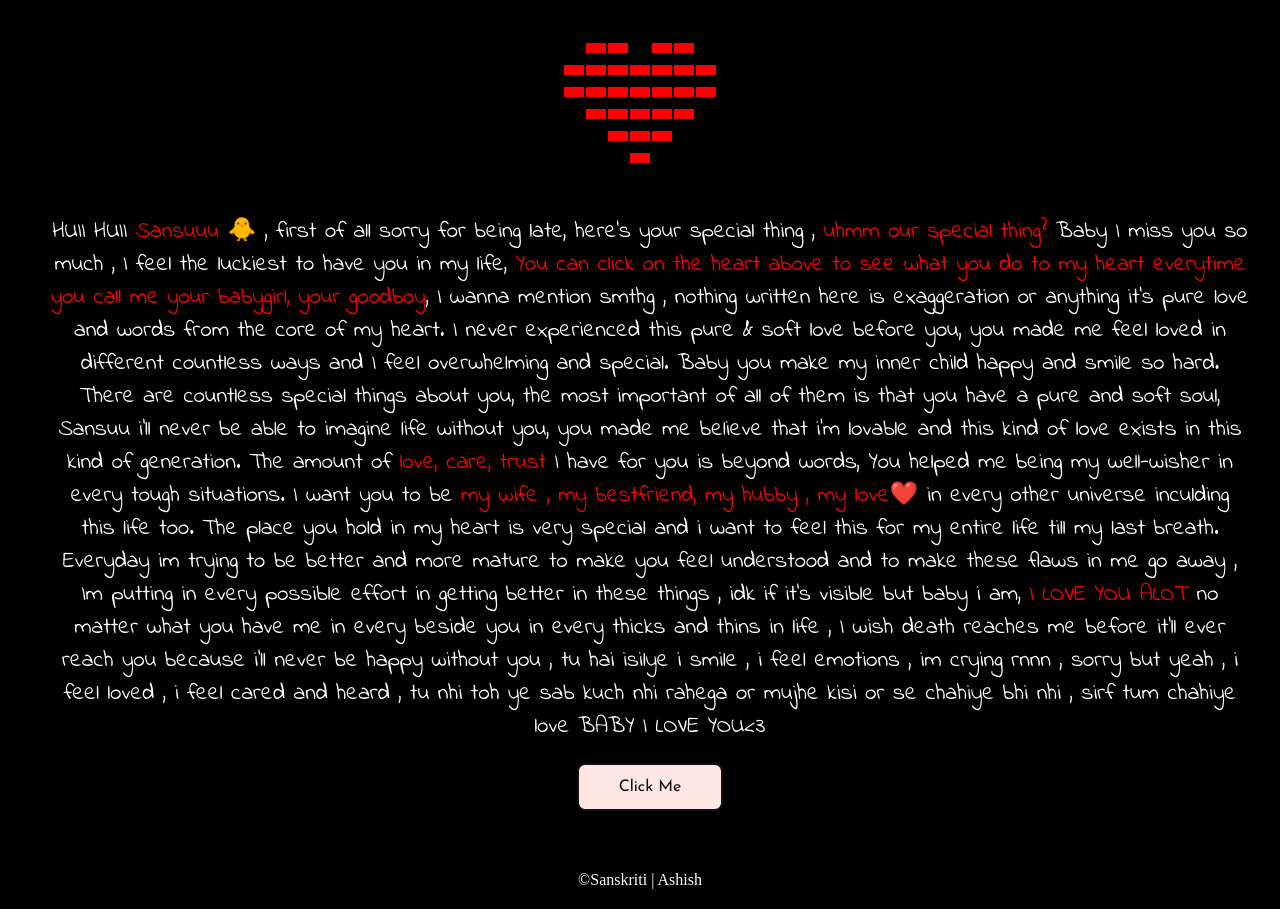
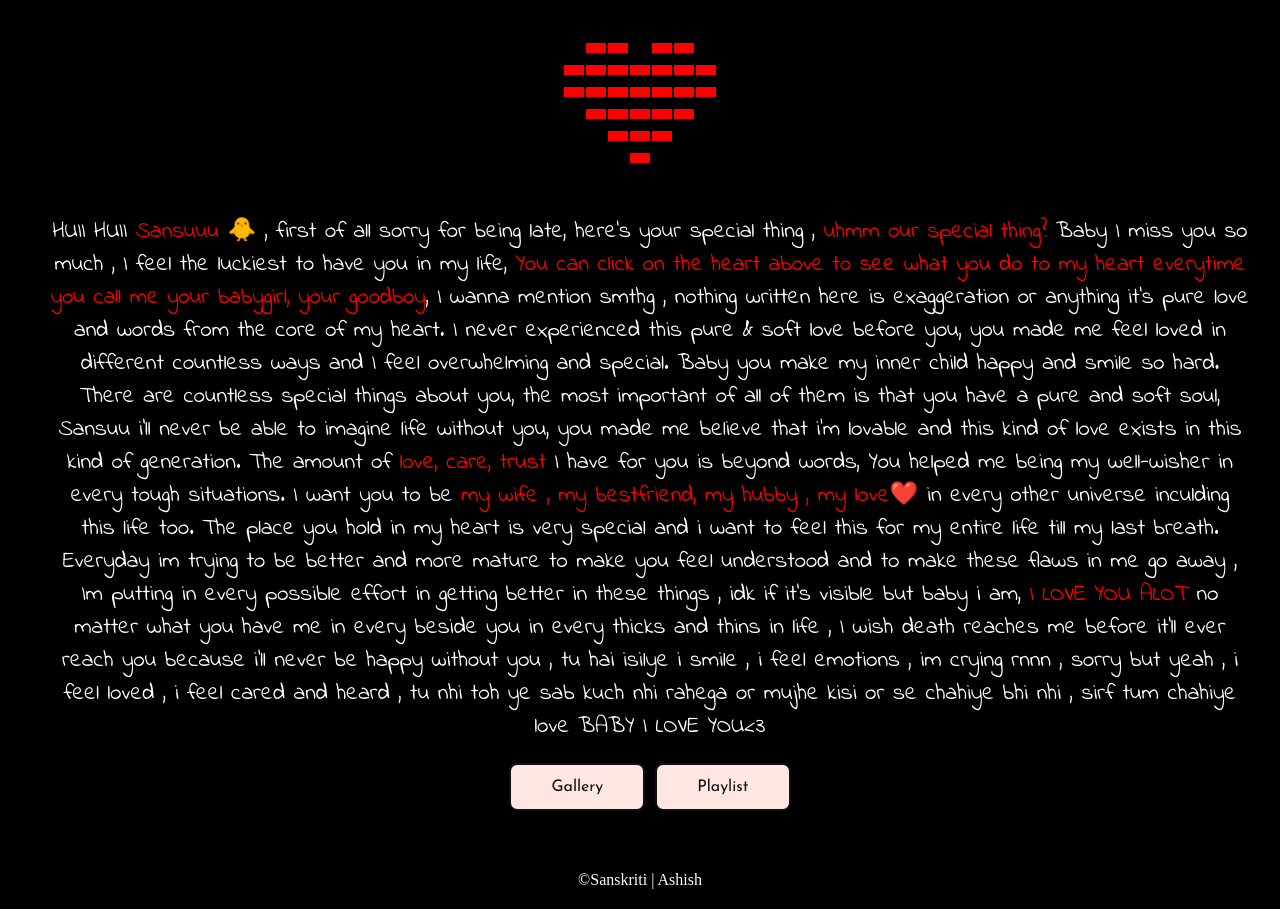
Before and after one commit to 0day-Ashish/sanskriti, a plain HTML site: page page1.html in a window 1280 px wide. Shown: the part 693-1602 px from the top of the page. Drawn offline with Linux system fonts and the light colour scheme; a web font is replaced by a local one.

Commit message:
playlist added

```diff
--- a/page1.css
+++ b/page1.css
@@ -174,6 +174,7 @@ h2 {
     justify-content: center;
     width: 100%;
     margin-top: 20px;
+    gap: 10px;
 }
 
 .button {
--- a/page1.html
+++ b/page1.html
@@ -54,7 +54,8 @@
 
 
         <div class="button-container">
-            <a href="photos.html" class="button">Click Me</a>
+            <a href="photos.html" class="button">Gallery</a>
+            <a href="https://open.spotify.com/playlist/16QoDZ0Smja69jGjvSCa2Y" class="button">Playlist</a>
         </div>
         </div>
     </div>
```
